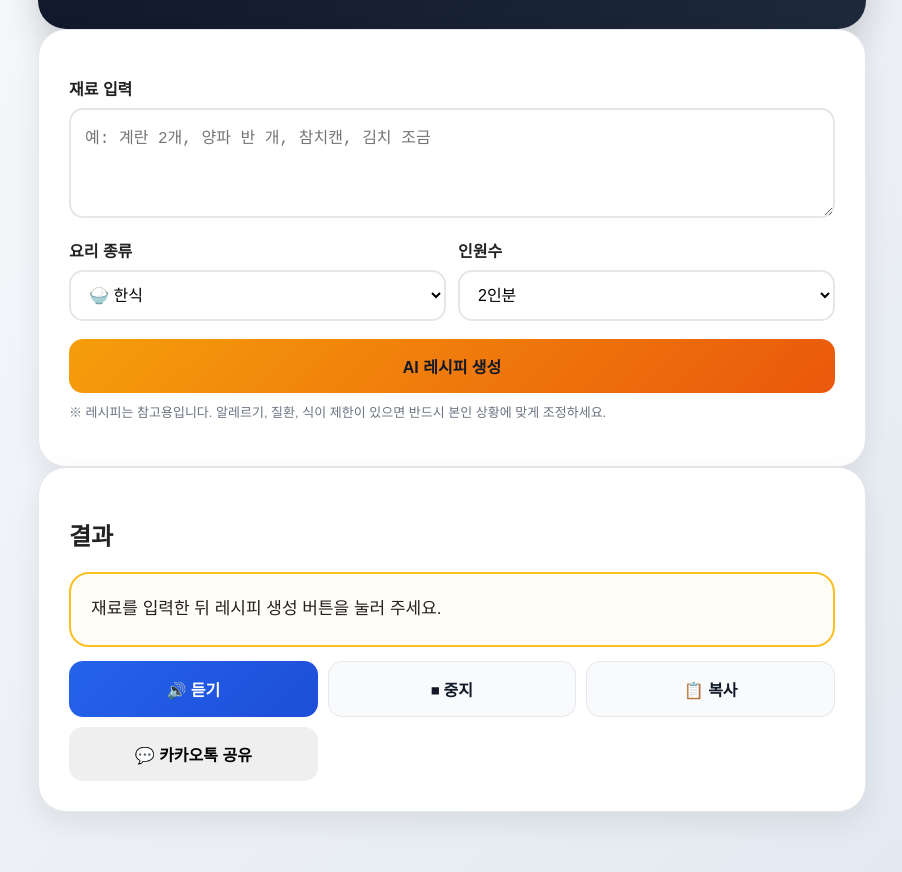
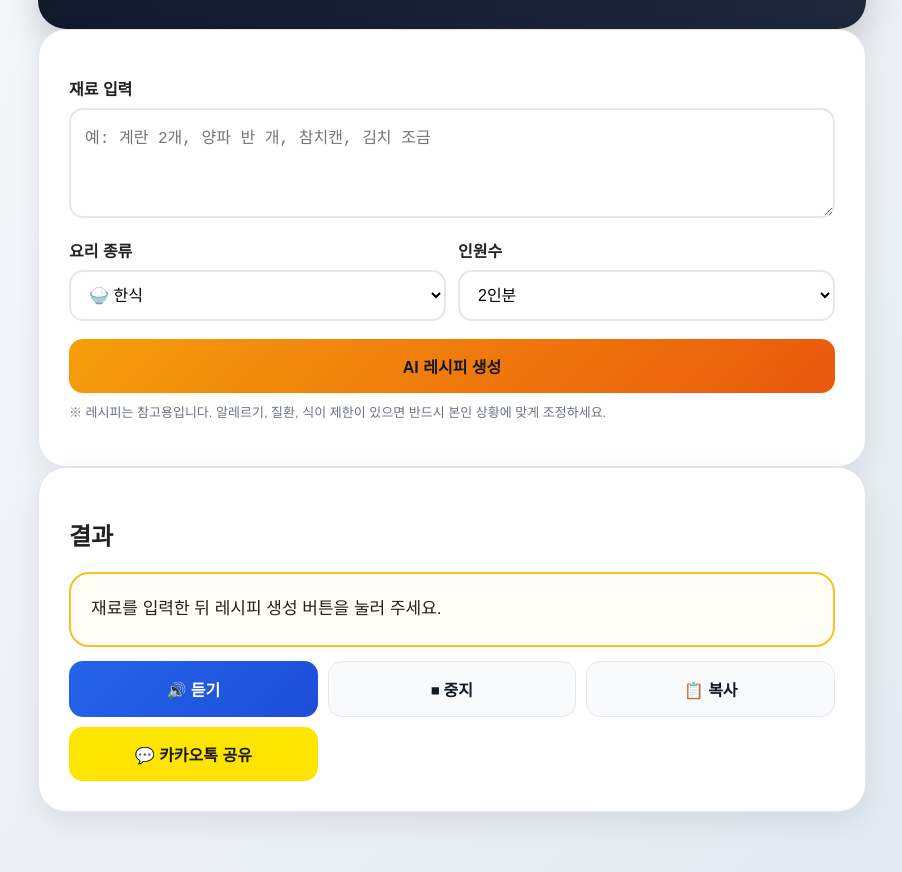
Before and after one commit to patente119-png/ai-recipe-master, a plain HTML site: page index.html in a window 1280 px wide. Shown: the part 141-1013 px from the top of the page, without its empty margins (188-1090 px from the left). Drawn offline with Linux system fonts and the light colour scheme.

Commit message:
Add Kakao share button with styling

```diff
--- a/index.html
+++ b/index.html
@@ -68,7 +68,21 @@ font-weight:700; color: #111827; }
   color: #111827;
   border: 1px solid #e5e7eb;
 }
-#result {
+.kakao-btn {
+  background: #FEE500 !important;
+  color: #191919 !important;
+  border: none;
+  border-radius: 14px;
+  padding: 15px 16px;
+  font-size: 16px;
+  font-weight: 800;
+  cursor: pointer;
+}
+
+.kakao-btn:hover {
+  opacity: 0.9;
+}
+  #result {
   background:#fffdf5;
   border:2px solid #fbbf24;
   border-radius:20px;
@@ -136,6 +150,7 @@ font-weight:700; color: #111827; }
   <button class="ghost" onclick="stopSpeaking()">⏹ 중지</button>
 
   <button class="ghost" onclick="copyRecipe()">📋 복사</button>
+
   <button class="kakao-btn" onclick="shareKakao()">
   💬 카카오톡 공유
   </button>
```
